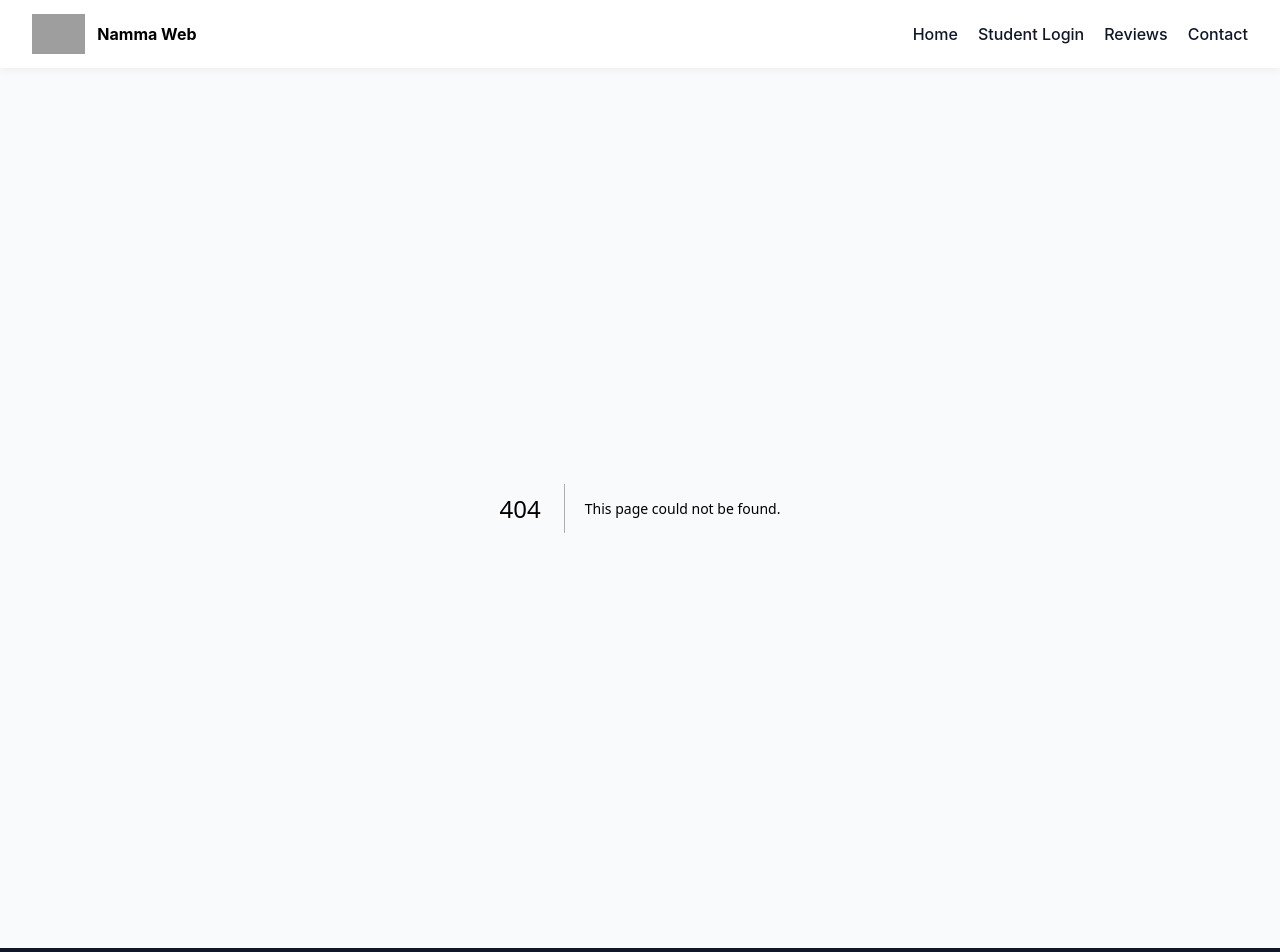
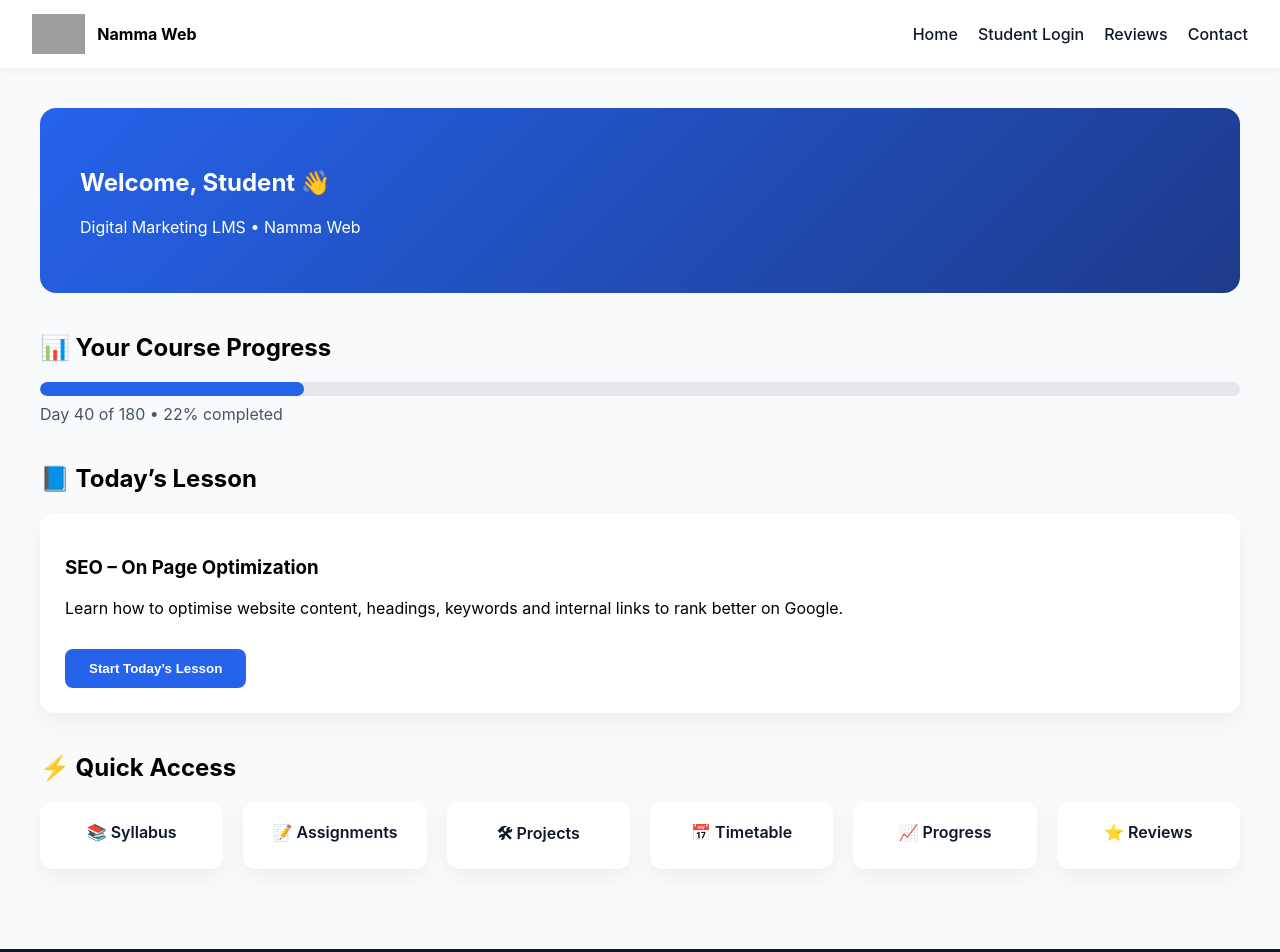
Before and after one commit to nammaweb/nammaweblmsdigital-marketing, a Next.js app: page /dashboard in a window 1280 px wide. Before the commit this address had no page. Shown: the top 952 px of the page. Built offline with nearby package versions, Linux system fonts and the light colour scheme; grey boxes are pictures that could not be loaded.

Commit message:
Create page.js

```diff
--- /dev/null
+++ b/app/dashboard/page.js
@@ -0,0 +1,140 @@
+"use client";
+
+import { useEffect, useState } from "react";
+
+export default function DashboardPage() {
+  const [student, setStudent] = useState("");
+
+  useEffect(() => {
+    const name = localStorage.getItem("studentName");
+    if (name) setStudent(name);
+  }, []);
+
+  return (
+    <div>
+      {/* WELCOME SECTION */}
+      <section style={welcomeBox}>
+        <h1>Welcome, {student || "Student"} 👋</h1>
+        <p>
+          Digital Marketing LMS • Namma Web
+        </p>
+      </section>
+
+      {/* PROGRESS OVERVIEW */}
+      <section style={section}>
+        <h2>📊 Your Course Progress</h2>
+
+        <div style={progressBox}>
+          <div style={{ ...progressBar, width: "22%" }} />
+        </div>
+        <p style={{ marginTop: "8px", color: "#475569" }}>
+          Day 40 of 180 • 22% completed
+        </p>
+      </section>
+
+      {/* TODAY'S LESSON */}
+      <section style={section}>
+        <h2>📘 Today’s Lesson</h2>
+
+        <div style={card}>
+          <h3>SEO – On Page Optimization</h3>
+          <p>
+            Learn how to optimise website content, headings,
+            keywords and internal links to rank better on Google.
+          </p>
+
+          <button style={primaryBtn}>
+            Start Today’s Lesson
+          </button>
+        </div>
+      </section>
+
+      {/* QUICK ACCESS */}
+      <section style={section}>
+        <h2>⚡ Quick Access</h2>
+
+        <div style={grid}>
+          <DashboardCard title="📚 Syllabus" link="/syllabus" />
+          <DashboardCard title="📝 Assignments" link="/assignments" />
+          <DashboardCard title="🛠 Projects" link="/projects" />
+          <DashboardCard title="📅 Timetable" link="/timetable" />
+          <DashboardCard title="📈 Progress" link="/progress" />
+          <DashboardCard title="⭐ Reviews" link="/reviews" />
+        </div>
+      </section>
+    </div>
+  );
+}
+
+/* COMPONENTS */
+
+function DashboardCard({ title, link }) {
+  return (
+    <a href={link} style={dashCard}>
+      {title}
+    </a>
+  );
+}
+
+/* STYLES */
+
+const welcomeBox = {
+  background: "linear-gradient(135deg, #2563eb, #1e3a8a)",
+  color: "white",
+  padding: "40px",
+  borderRadius: "16px",
+  marginBottom: "40px"
+};
+
+const section = {
+  marginBottom: "40px"
+};
+
+const progressBox = {
+  width: "100%",
+  height: "14px",
+  background: "#e5e7eb",
+  borderRadius: "20px",
+  overflow: "hidden"
+};
+
+const progressBar = {
+  height: "100%",
+  background: "#2563eb",
+  borderRadius: "20px"
+};
+
+const card = {
+  background: "white",
+  padding: "25px",
+  borderRadius: "14px",
+  boxShadow: "0 10px 25px rgba(0,0,0,0.05)"
+};
+
+const primaryBtn = {
+  marginTop: "15px",
+  padding: "12px 24px",
+  background: "#2563eb",
+  color: "white",
+  border: "none",
+  borderRadius: "8px",
+  fontWeight: "bold",
+  cursor: "pointer"
+};
+
+const grid = {
+  display: "grid",
+  gridTemplateColumns: "repeat(auto-fit, minmax(180px, 1fr))",
+  gap: "20px"
+};
+
+const dashCard = {
+  background: "white",
+  padding: "20px",
+  borderRadius: "12px",
+  textAlign: "center",
+  fontWeight: "600",
+  color: "#0f172a",
+  textDecoration: "none",
+  boxShadow: "0 8px 20px rgba(0,0,0,0.05)"
+};
```
